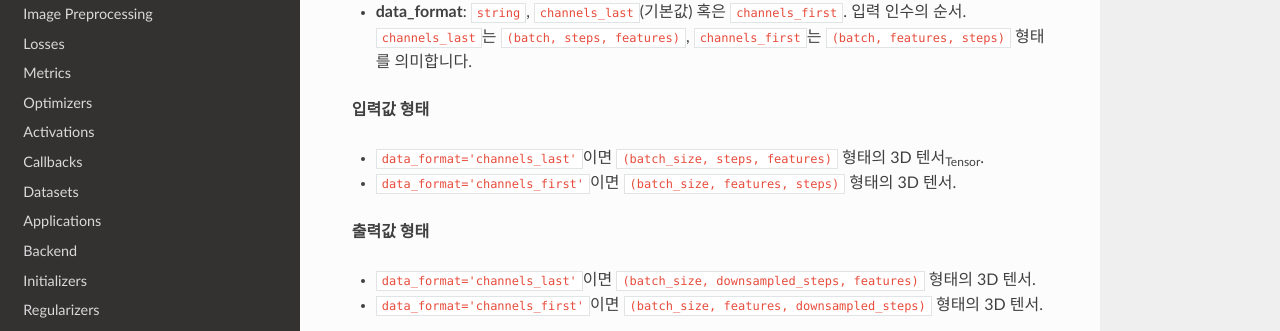
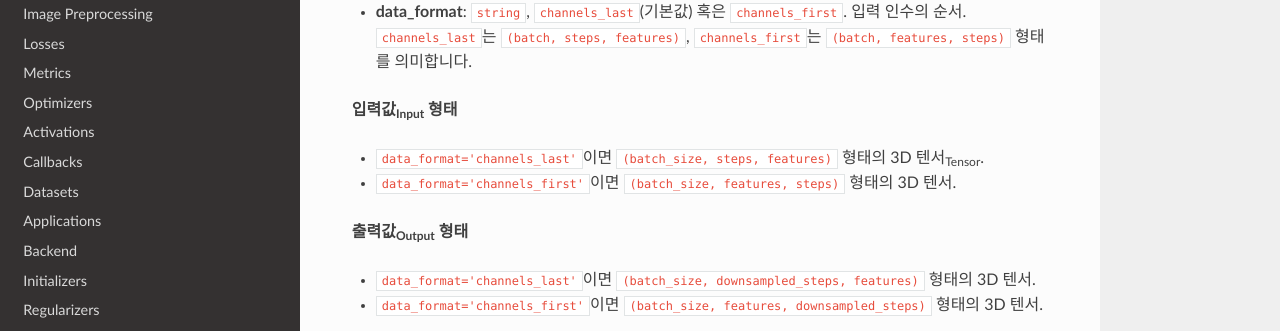
Before and after one commit to keras-team/keras-docs-ko, an MkDocs documentation site: the page built from sources/layers/pooling.md, in a window 1280 px wide and 900 px high. Shown: the part 401-732 px from the top of the window. Built offline with MkDocs 1.6.1, drawn with Linux system fonts in a browser that asks for light colours; nearby versions of some CDN libraries.

Commit message:
Update pooling.md

```diff
--- a/sources/layers/pooling.md
+++ b/sources/layers/pooling.md
@@ -19,7 +19,7 @@ __인수__
     입력 인수의 순서.
     `channels_last`는 `(batch, steps, features)`, `channels_first`는 `(batch, features, steps)` 형태를 의미합니다.
 
-__입력값 형태__
+__입력값<sub>Input</sub> 형태__
 
 - `data_format='channels_last'`이면
     `(batch_size, steps, features)`
@@ -28,7 +28,7 @@ __입력값 형태__
     `(batch_size, features, steps)`
     형태의 3D 텐서.
 
-__출력값 형태__
+__출력값<sub>Output</sub> 형태__
 
 - `data_format='channels_last'`이면
     `(batch_size, downsampled_steps, features)`
```
